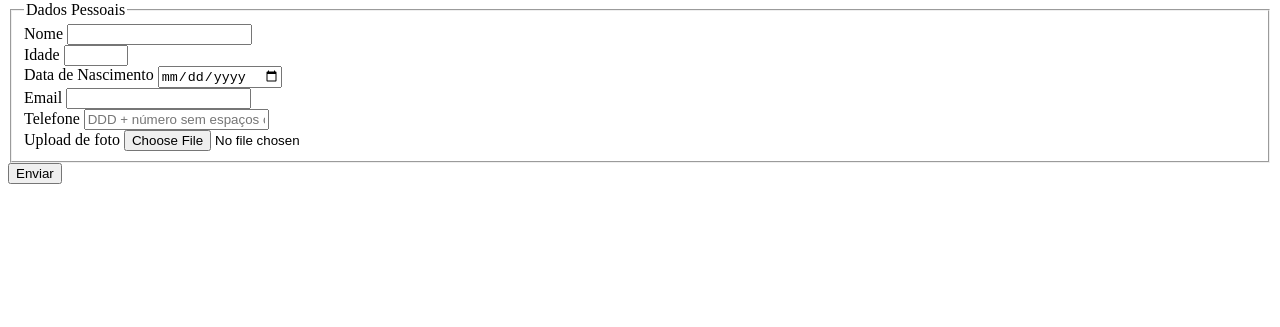
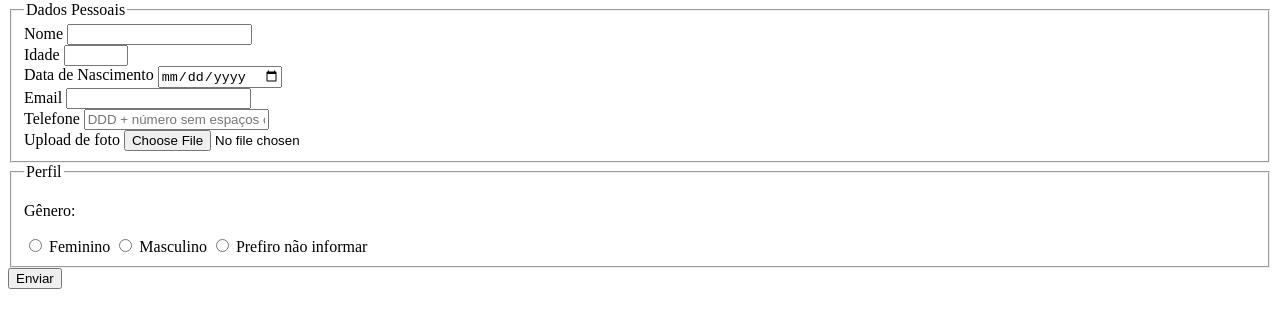
Before and after one commit to HugoFreitas7/pesquisa-culturama, a plain HTML site: page index.html in a window 1280 px wide. Shown: the part 79-406 px from the top of the page. Drawn offline with Linux system fonts and the light colour scheme.

Commit message:
Adiciona opcoes de genero

```diff
--- a/index.html
+++ b/index.html
@@ -13,7 +13,6 @@
     <form action="" method="get">
         <fieldset>
             <legend>Dados Pessoais</legend>
-
             <label for="userName">Nome</label>
             <input type="text" name="userName" required>
             <br>
@@ -32,7 +31,16 @@
             <label for="userImage">Upload de foto</label>
             <input type="file" accept="image/*" name="userImage">
             <br>
-
+        </fieldset>
+        <fieldset>
+            <legend>Perfil</legend>
+            <P>Gênero:</P>
+            <input type="radio" name="userGender" value="Feminino">
+            <label for="userGender">Feminino</label>
+            <input type="radio" name="userGender" value="Masculino">
+            <label for="userGender">Masculino</label>
+            <input type="radio" name="userGender" value="notInformed">
+            <label for="userGender">Prefiro não informar</label>
         </fieldset>
         <button type="submit">Enviar</button>
     </form>
```
